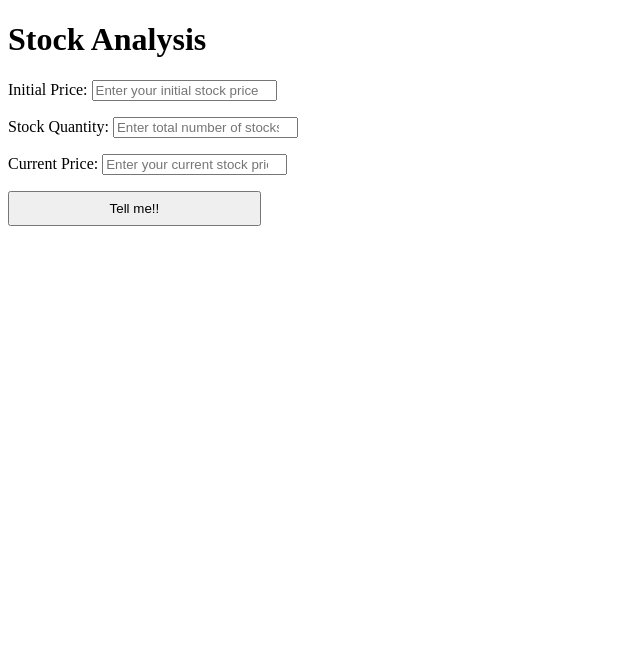
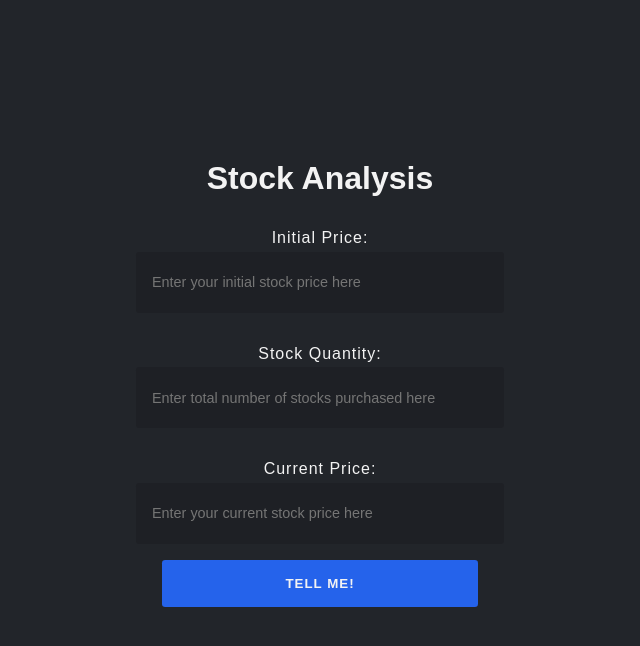
Before and after one commit to Shreyas-13-ops/track-stock-value, a plain HTML site: page index.html in a window 1280 px wide. Shown: the whole page, without its empty margins (0-640 px from the left). Drawn offline with Linux system fonts and the light colour scheme.

Commit message:
Update css layout

```diff
--- a/css/style.css
+++ b/css/style.css
@@ -1,12 +1,111 @@
+:root {
+    --primary-color: #f3f3f3;
+    --black-900: #1e2025;
+    --blue-600: #2563eb;
+    --blue-700: #0055DA;
+    --black-800: #22252a;
+    --ff-primary: 'Poppins', sans-serif;
+}
+
 *{
     box-sizing: border-box;
-    /* margin: 0; */
+    margin: 0;
+    padding: 0;
+    color: var(--primary-color);
+}
+body{
+    font-family: var(--ff-primary);
 }
 label{
     display: block;
-    padding-bottom: 1rem;
+    padding: 1rem 1rem;
+    font-size: 1rem;
+    width: 25rem;
+    margin: auto;
+    letter-spacing: 1px;
+}
+input{
+    display: block;
+    width: 100%;
+    margin-top: .3rem;
+
+    background-color: var(--black-900);
+    border: none;
+    border-radius: .2rem;
+    padding: 1.4rem 1rem;
+    font-size: 90%;
+
 }
 #submit-btn{
-    padding: .5rem 1rem;
-    width: 20%;
+    width: 55%;
+    padding: 1rem;
+    margin: 0 auto;
+    font-weight: 700;
+
+    text-transform: uppercase;
+    letter-spacing: 1px;
+
+    color: var(--primary-color);
+    background-color: var(--blue-600);
+
+    border: none;
+    border-radius: .2rem;
+    cursor: pointer;
 }
+#submit-btn:hover{
+    background-color: var(--blue-700);
+}
+/* Sides */
+main{
+    display: flex;
+    height: 100vh;
+}
+.left-side{
+    flex: 1;
+    flex-basis: 50%;
+
+    background-color: var(--black-800);
+    /* width: 50%; */
+    text-align: center;
+    padding: 2rem;
+    padding-top: 20vh;
+}
+.left-side h1{
+    margin-bottom: 1rem;
+    font-size: 2rem;
+}
+.right-side{
+    flex: 1;
+    flex-basis: 50%;
+
+    background-color: var(--black-900);
+    /* width: 50%; */
+    text-align: center;
+
+    display: flex;
+    justify-content: center;
+    align-items: center;
+
+    font-size: 2rem;
+}
+#output-box{
+    width: 70%;
+    margin: auto;
+}
+
+@media (max-width: 800px){
+    main{
+    flex-wrap: wrap;
+    width: 100%;
+    }
+    .left-side{
+        padding-left: 0;
+        padding-right: 0;
+        padding-bottom: 3rem;
+    }
+    .right-side{
+        padding-top: 20vh;
+        padding-bottom: 20vh;
+        width: 70%;
+    }
+}
--- a/index.html
+++ b/index.html
@@ -1,31 +1,50 @@
 <!DOCTYPE html>
 <html lang="en">
   <head>
-    <meta charset="UTF-8">
-    <meta http-equiv="X-UA-Compatible" content="IE=edge">
-    <meta name="viewport" content="width=device-width, initial-scale=1.0">
-    <link rel="stylesheet" href="css/style.css">
+    <meta charset="UTF-8" />
+    <meta http-equiv="X-UA-Compatible" content="IE=edge" />
+    <meta name="viewport" content="width=device-width, initial-scale=1.0" />
+    <link rel="stylesheet" href="css/style.css" />
     <title>Stock Analysis | Check your stock performance</title>
   </head>
   <body>
+    <main>
+      <div class="left-side">
         <h1>Stock Analysis</h1>
-    <main>
         <label for="initial-price">
           Initial Price:
-            <input type="number" id="initial-price" placeholder="Enter your initial stock price here">
+          <input
+            type="number"
+            id="initial-price"
+            placeholder="Enter your initial stock price here"
+          />
         </label>
         <label for="stock-quantity">
           Stock Quantity:
-            <input type="number" id="stock-quantity" placeholder="Enter total number of stocks purchased here">
+          <input
+            type="number"
+            id="stock-quantity"
+            placeholder="Enter total number of stocks purchased here"
+          />
         </label>
         <label for="current-price">
           Current Price:
-            <input type="number" id="current-price" placeholder="Enter your current stock price here">
+          <input
+            type="number"
+            id="current-price"
+            placeholder="Enter your current stock price here"
+          />
         </label>
         <!-- Submit Button -->
-        <button id="submit-btn">Tell me!!</button>
+        <button id="submit-btn">Tell me!</button>
+      </div>
+
+      <!-- RIGHT -->
+
+      <div class="right-side">
         <!-- Output box -->
         <div id="output-box"></div>
+      </div>
     </main>
     <!-- Script -->
     <script src="script/main.js"></script>
```
Lines whose indentation alone changed are shown as unchanged.
